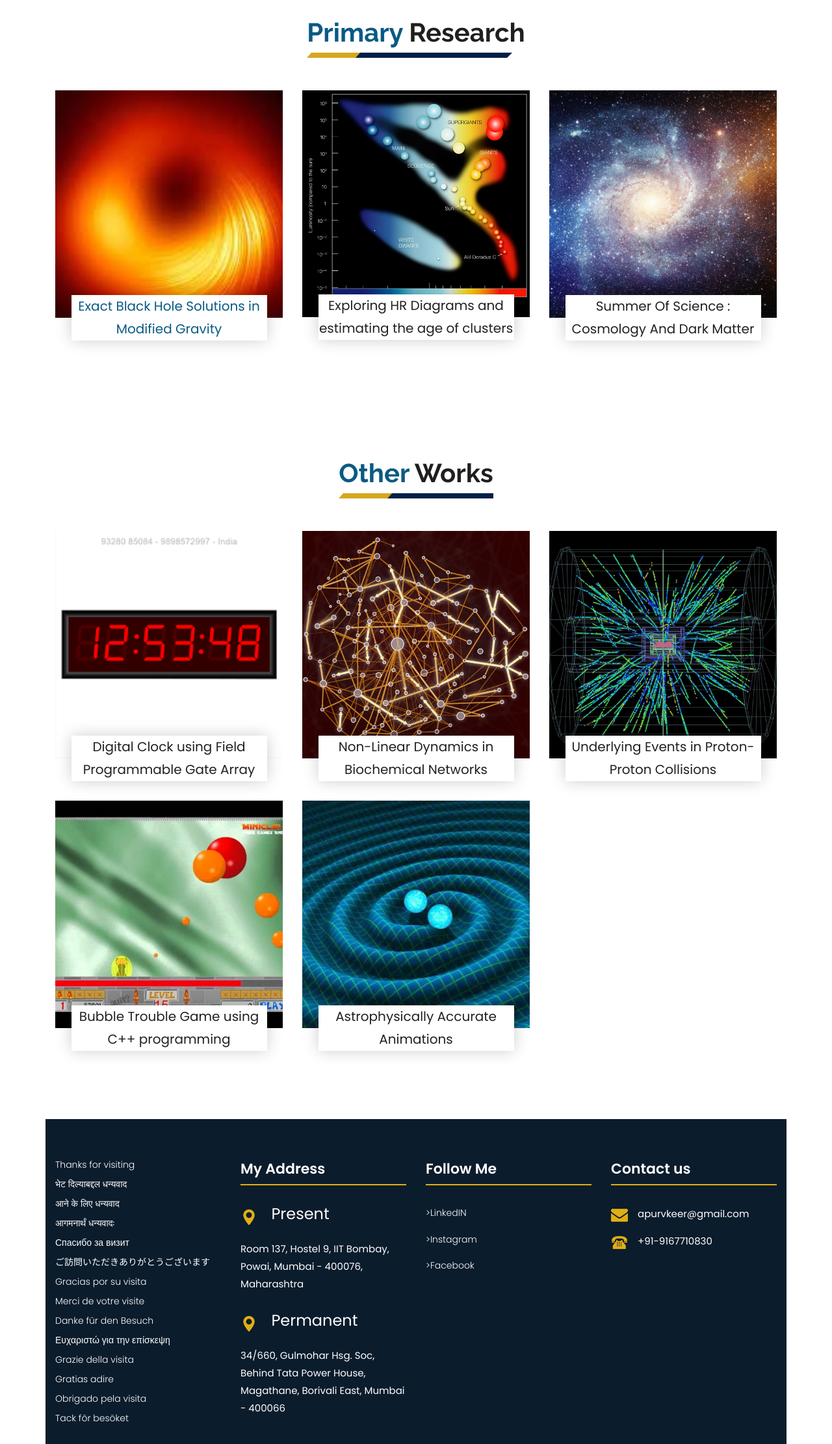
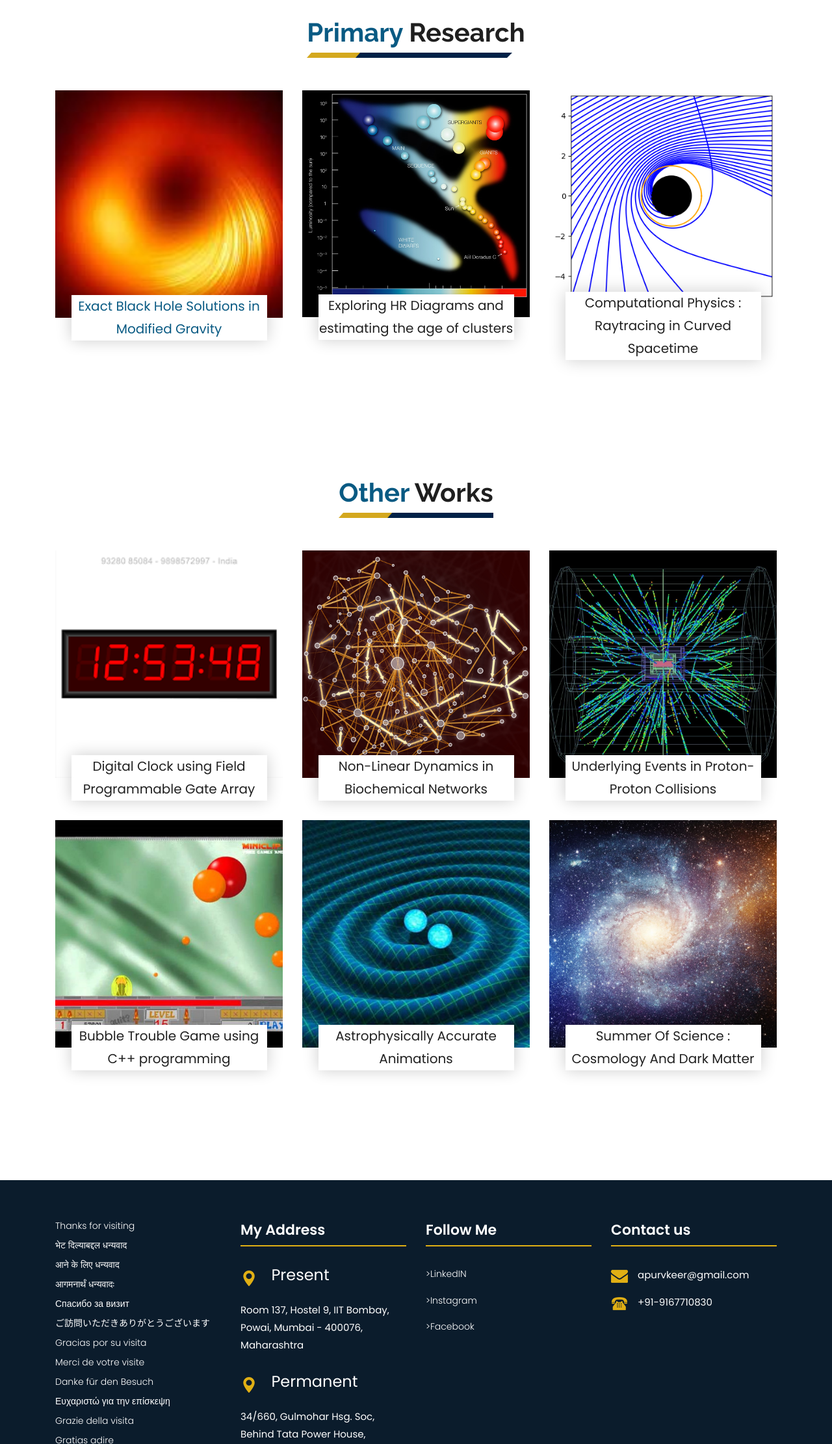
Before and after one commit to ApurvKeer/ApurvKeer.github.io, a plain HTML site: page index.html in a window 1280 px wide. Shown: the part 1480-3702 px from the top of the page at 65% size. Drawn offline with Linux system fonts and the light colour scheme.

Commit message:
Add files via upload

```diff
--- a/index.html
+++ b/index.html
@@ -288,8 +288,8 @@ background-position: center; margin-top: 4%">
                 </div>
 				<div class="col-md-4">
                     <div class="full blog_img_popular">
-                        <img class="img-responsive" src="images/cosmo.jpg" alt="#" />
-						<h4><a href="pdf/SOS Report Apurv.pdf"> Summer Of Science : Cosmology And Dark Matter</a></h4>
+                        <img class="img-responsive" src="images/geod.png" alt="#" />
+						<h4><a href="https://github.com/ApurvKeer/SOC-Computational-Physics.git"> Computational Physics : Raytracing in Curved Spacetime</a></h4>
                     </div>
                 </div>
             </div>
@@ -339,6 +339,14 @@ background-position: center; margin-top: 4%">
 						<h4> <a href="pdf/KSP_report.pdf">Astrophysically Accurate Animations</a> </h4>
                     </div>
                 </div>
+                <div class="col-md-4">
+                  <div class="full blog_img_popular">
+                      <img class="img-responsive" src="images/cosmo.jpg" alt="#" />
+            <h4><a href="pdf/SOS Report Apurv.pdf"> Summer Of Science : Cosmology And Dark Matter</a></h4>
+                  </div>
+              </div>
+          </div>
+      </div>
             </div>
         </div>
     </div>
```
Also changed, not shown: images/3.png (added), images/geod.png (added).
